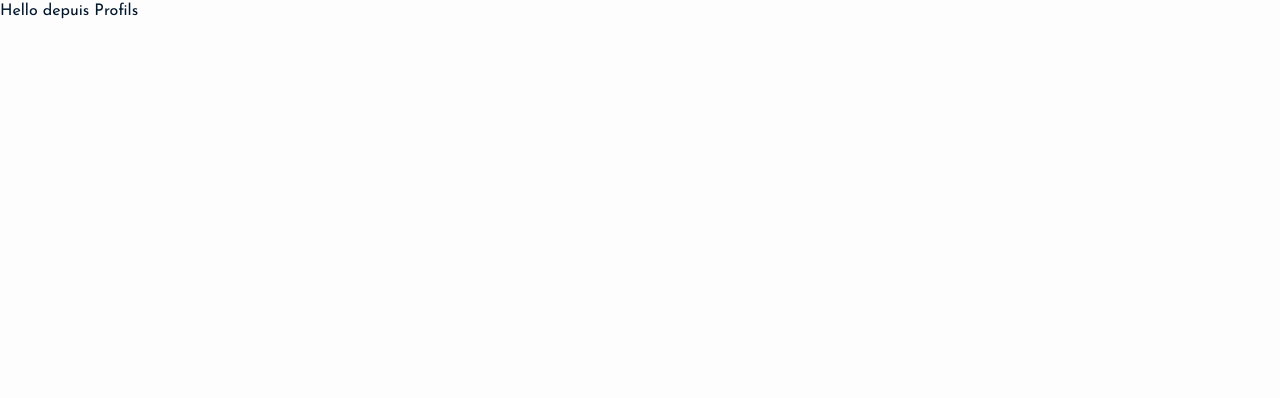
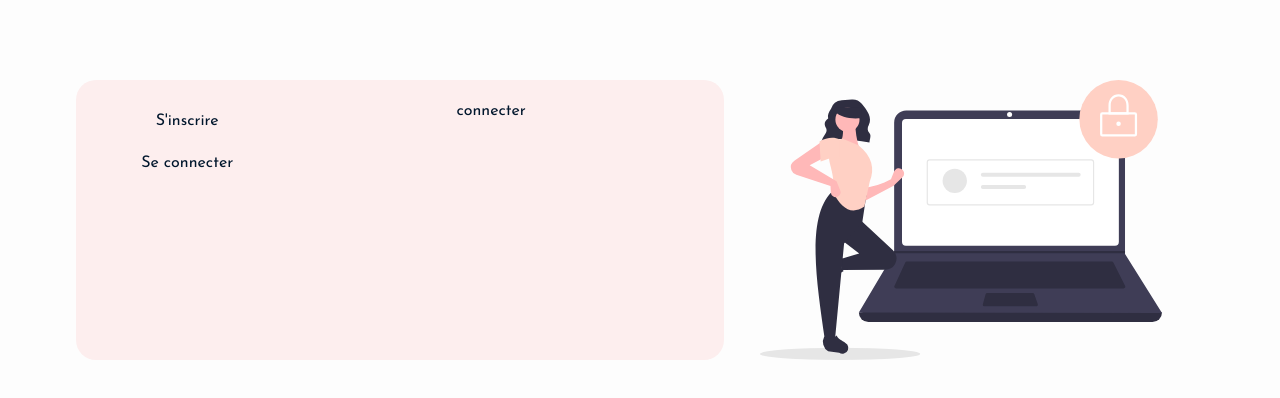
Before and after one commit to MHC32/mern-project-backend, a React (Create React App) app in the folder client/: page /profil in a window 1280 px wide. Shown: the top 398 px of the page. Built offline with nearby package versions, Linux system fonts and the light colour scheme.

Commit message:
log container forl 50 %

```diff
--- /dev/null
+++ b/client/src/components/Log/SignInForm.js
@@ -0,0 +1,11 @@
+import React from 'react';
+
+const SignInForm = () => {
+    return (
+        <div>
+            connecter
+        </div>
+    );
+};
+
+export default SignInForm;
--- /dev/null
+++ b/client/src/components/Log/SignUpForm.js
@@ -0,0 +1,11 @@
+import React from 'react';
+
+const SignUpForm = () => {
+    return (
+        <div>
+            Inscription
+        </div>
+    );
+};
+
+export default SignUpForm;
--- /dev/null
+++ b/client/src/components/Log/index.js
@@ -0,0 +1,34 @@
+import React, {useState} from 'react';
+import SignUpForm from './SignUpForm';
+import SignInForm from './SignInForm';
+
+const Log = () => {
+
+    const [signUpModal, setSignUpModal] = useState(true);
+    const [signInModal, setSignInModal] = useState(false);
+
+    const handleModals = (e) => {
+        if(e.target.id === 'register') {
+            setSignInModal(false)
+            setSignUpModal(true)
+        }else if (e.target.id === 'login'){
+            setSignUpModal(false)
+            setSignInModal(true)
+        }
+    }
+
+    return (
+        <div className='connection-form'>
+            <div className='form-container'>
+                <ul>
+                    <li onClick={handleModals} id='register'>S'inscrire</li>
+                    <li onClick={handleModals} id='login'>Se connecter</li>
+                </ul>
+                {signUpModal && <SignInForm/> }
+                {signInModal && <SignUpForm/>}
+            </div>
+        </div>
+    );
+};
+
+export default Log;
--- a/client/src/pages/Profil.js
+++ b/client/src/pages/Profil.js
@@ -1,9 +1,15 @@
 import React from 'react';
+import Log from '../components/Log'
 
 const Profil = () => {
     return (
-        <div>
-            Hello depuis Profils
+        <div className='profil-page'>
+          <div className='log-container'>
+            <Log/>
+            <div className='img-container'>
+                <img src='./img/log.svg' alt='img-log'/>
+            </div>
+          </div>
         </div>
     );
 };
```
